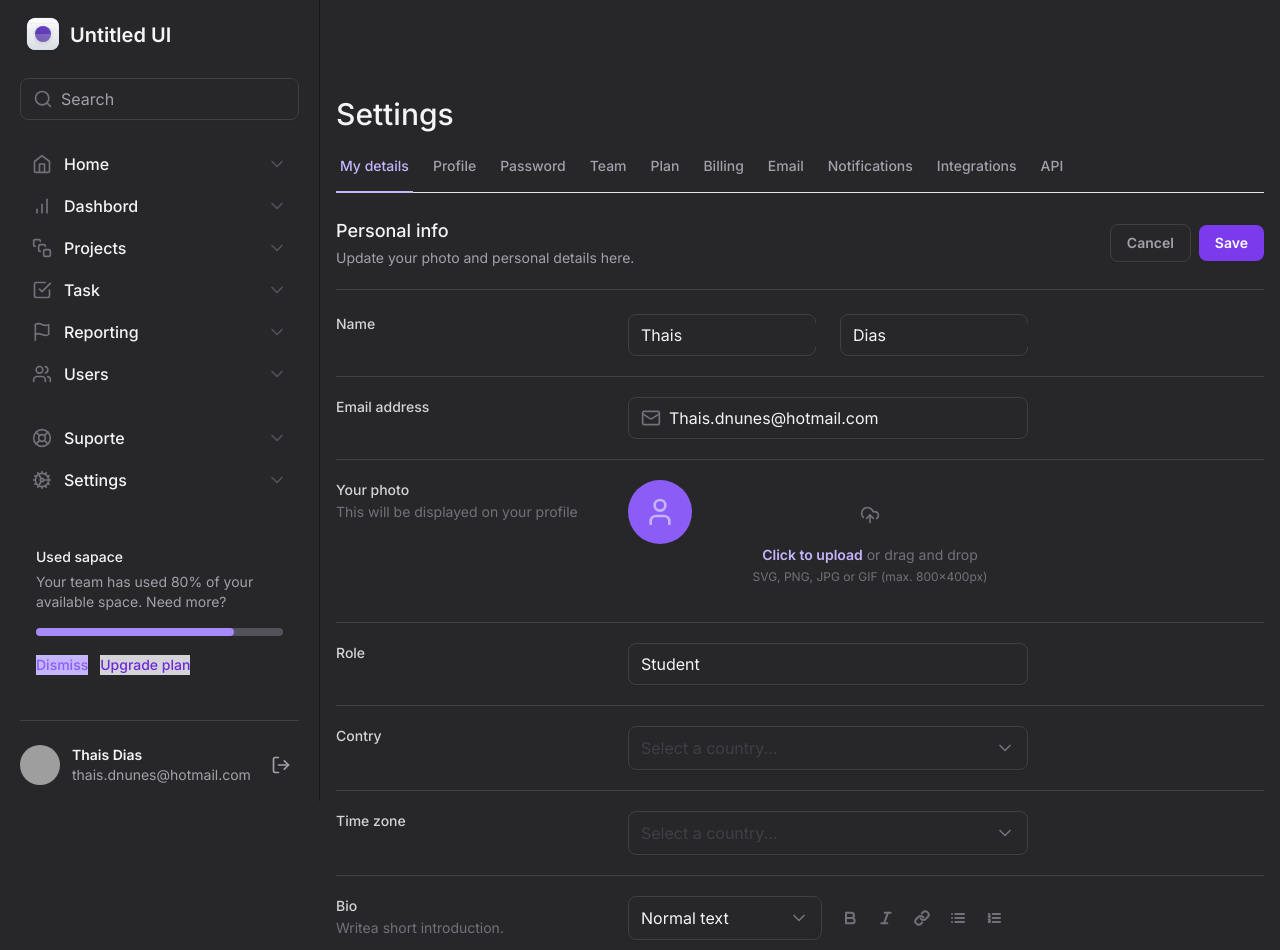
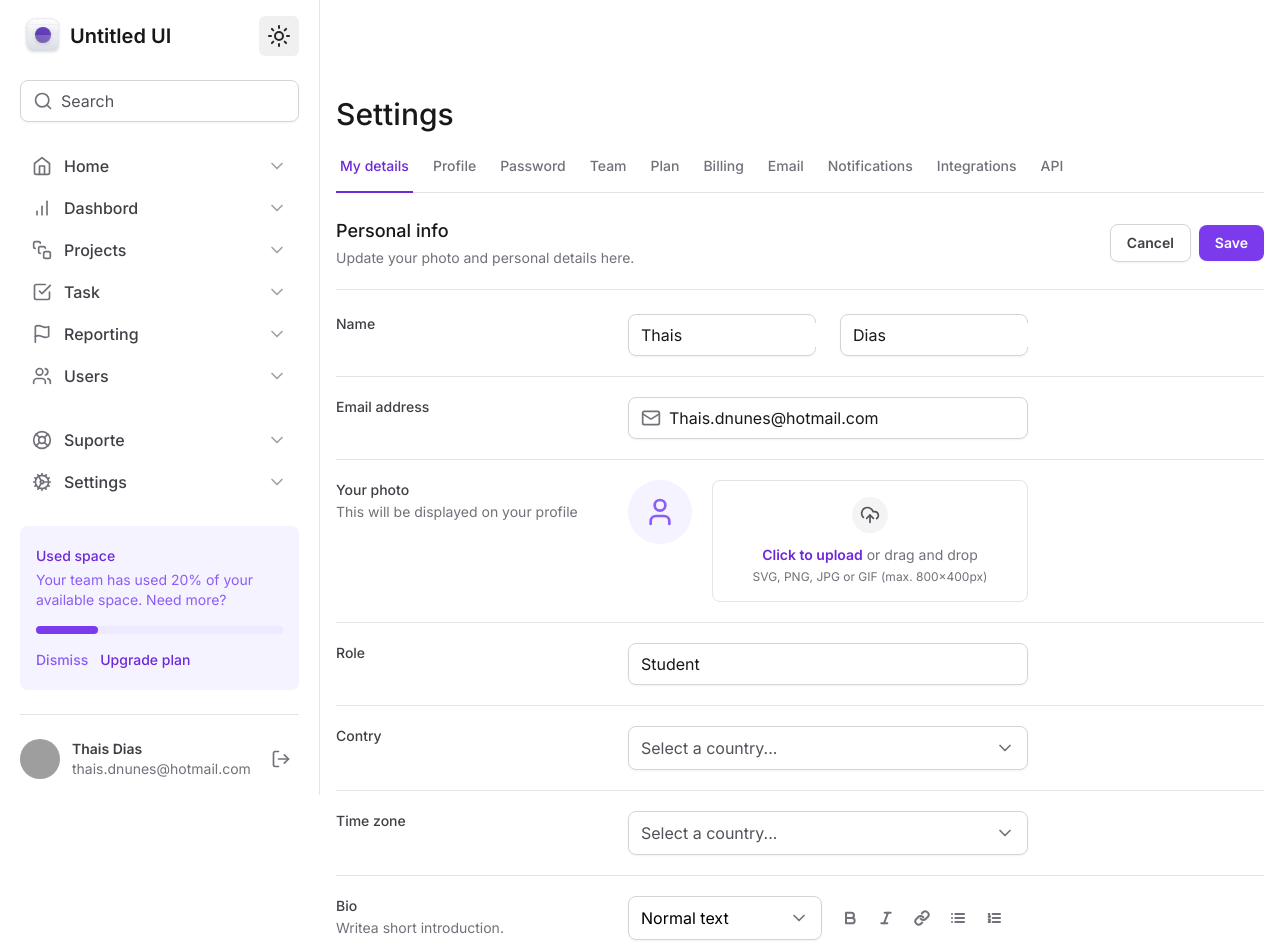
Before and after one commit to Thais-DN/dashboard-tailwind, a Next.js app: page / in a window 1280 px wide. Shown: the top 950 px of the page. Built offline with nearby package versions, Linux system fonts and the light colour scheme; grey boxes are pictures that could not be loaded.

Commit message:
add button dark theme alterando formatação markdown

```diff
--- a/src/app/components/Form/FileInput/FileItem.tsx
+++ b/src/app/components/Form/FileInput/FileItem.tsx
@@ -1,87 +1,114 @@
-import { CheckCircle2, Trash2, UploadCloud } from "lucide-react"
-import { Button } from "../../Button"
-import { formatBytes } from "../../utils/format-bytes"
-import { tv, VariantProps } from "tailwind-variants"
+import { CheckCircle2, Image as ImageIcon, Trash2 } from 'lucide-react'
+import { useMemo } from 'react'
+import { tv, VariantProps } from 'tailwind-variants'
+import { Button } from '../../Button'
 
 const fileItem = tv({
   slots: {
-        container:
-            "group flex items-start gap-4 rounded-lg border border-zinc-200 p-4",
-        icon:
-            "rounded-full border-4 border-violet-100 bg-violet-200 p-2 text-violet-600 dark:border-zinc-700 dark:bg-zinc-800 dark:text-zinc-500",
-        deleteButton: "",
+    base: 'group flex items-start gap-4 rounded-lg border border-zinc-200 p-4',
+    icon: 'relative rounded-full border-4 border-violet-100 bg-violet-200 p-2 text-violet-600 dark:border-zinc-700 dark:bg-zinc-800 dark:text-zinc-500',
+    deleteButton: 'text-zinc-500 hover:text-violet-500',
   },
-
   variants: {
     state: {
       progress: {
-                container: "dark:border-zinc-700",
+        base: 'dark:border-zinc-700',
       },
       complete: {
-                container: "border-violet-500 dark:border-violet-300/30",
+        base: 'border-violet-500 dark:border-violet-300/20',
       },
       error: {
-                container: "bg-error-25 border-error-300 dark:bg-error-500/5 dark:border-error-500/30",
-                icon: "bg-error-100 border-error-50 text-error-600 dark:bg-error-500/5 dark:border-error-500/30 dark:text-error-400",
-                deleteButton: "text-error-700 hover:text-error-900 dark:text-error-400 dark:hover:text-error-300",
+        base: 'bg-error-25 border-error-300 dark:bg-error-500/5 dark:border-error-500/30',
+        icon: 'border-error-50 bg-error-100 text-error-600 dark:bg-error-500/5 dark:border-error-500/30 dark:text-error-400',
+        deleteButton:
+          'text-error-700 hover:text-error-900 dark:text-error-400 dark:hover:text-error-300',
       },
     },
   },
-
   defaultVariants: {
-        state: "progress",
+    state: 'progress',
   },
 })
 
 export interface FileItemProps extends VariantProps<typeof fileItem> {
   name: string
   size: number
+  type: string
 }
 
-export function FileItem({ name, size, state }: FileItemProps) {
-    const { container, icon, deleteButton } = fileItem({ state })
+export function FileItem({ state, name, size, type }: FileItemProps) {
+  const uploadProgress = state === 'complete' ? '100%' : '25%'
+
+  const fileSize = useMemo(() => {
+    const fileSizeInKB = size / 1024
+
+    if (fileSizeInKB > 1024) {
+      const fileSizeInMB = fileSizeInKB / 1024
+
+      return fileSizeInMB.toFixed(1).concat(' MB')
+    }
+
+    return fileSizeInKB.toFixed(1).concat(' KB')
+  }, [size])
+
+  const { base, icon, deleteButton } = fileItem({ state })
 
   return (
-        <div className={container()}>
-            <div className={icon()}>
-                <UploadCloud className="h-4 w-4" />
+    <div className={base()}>
+      <span className={icon()}>
+        <ImageIcon className="h-4 w-4" />
+      </span>
+
+      {state === 'error' ? (
+        <div className="flex flex-1 flex-col items-start gap-1">
+          <div className="flex flex-col leading-relaxed">
+            <span className="text-sm font-medium text-error-700 dark:text-error-400">
+              Upload failed, please try again
+            </span>
+            <span className="text-sm text-error-600 dark:text-error-500">
+              {name}
+            </span>
           </div>
-            {state == "error" ? (
-                <div className="flex flex-1 flex-col items-start gap-1">
-                    <div className="flex flex-col">
-                        <span className="text-sm font-medium text-error-700">
-                            Upload failed, please try again.
-                        </span>
-                        <span className="text-sm text-error-600 dark:text-error-500">{name}</span>
-                    </div>
-                    <button type="button" className="text-sm font-semibold text-error-700 hover:text-error-900 dark:text-error-400 dark:hover:text-error-300">
+
+          <button
+            type="button"
+            className="text-sm font-semibold text-error-700 hover:text-error-900 dark:text-error-400 dark:hover:text-error-300"
+          >
             Try again
           </button>
         </div>
       ) : (
         <div className="flex flex-1 flex-col items-start gap-1">
-                <div className="flex flex-col">
-                    <span className="text-sm font-medium text-zinc-700 dark:text-zinc-100">{name}</span>
-                    <span className="text-sm text-zinc-500 dark:text-zinc-400">{formatBytes(size)}</span>
+          <div className="flex flex-col leading-relaxed">
+            <span className="text-sm font-medium text-zinc-700 dark:text-zinc-100">
+              {name}
+            </span>
+            <span className="text-sm text-zinc-500 dark:text-zinc-400">
+              {fileSize}
+            </span>
           </div>
+
           <div className="flex w-full items-center gap-3">
             <div className="h-2 flex-1 rounded-full bg-zinc-100 dark:bg-zinc-600">
-                        <div className="h-2 rounded-full bg-violet-600 dark:bg-violet-400" style={{width: state == "complete" ? "100%" : "80%" }} />
+              <div
+                className="h-2 rounded-full bg-violet-600 dark:bg-violet-400"
+                style={{ width: uploadProgress }}
+              />
             </div>
             <span className="text-sm font-medium text-zinc-700 dark:text-zinc-300">
-                        {state == "complete" ? "100%" : "80%"}
+              {uploadProgress}
             </span>
           </div>
         </div>
       )}
 
-            {state == "complete" ? (
-                <CheckCircle2 className="h-5 w-5 fill-violet-600 text-white" />
+      {state === 'complete' ? (
+        <CheckCircle2 className="h-5 w-5 fill-violet-600 text-white dark:fill-violet-300 dark:text-zinc-900" />
       ) : (
-                <Button variant="ghost" type="button" className={deleteButton()}>
+        <Button type="button" variant="ghost" className={deleteButton()}>
           <Trash2 className="h-5 w-5" />
         </Button>
       )}
-
     </div>
-    )}
+  )
+}
--- a/src/app/components/Form/FileInput/FileList.tsx
+++ b/src/app/components/Form/FileInput/FileList.tsx
@@ -1,22 +1,27 @@
-"use client"
+'use client'
 
-import { useFileInput } from "./Root"
-import { useAutoAnimate } from '@formkit/auto-animate/react'
-import { FileItem } from "./FileItem"
+import { FileItem } from './FileItem'
+import { useFileInput } from './Root'
 
-export function FileList() {
+export interface FileListProps {}
+
+export function FileList(props: FileListProps) {
   const { files } = useFileInput()
-    const [ parent ] = useAutoAnimate()
 
-    return(
-        <div ref={parent} className="mt-4 space-y-3">
+  if (files.length === 0) {
+    return null
+  }
+
+  return (
+    <div className="mt-4 flex flex-col gap-3">
       {files.map((file) => {
         return (
           <FileItem
             key={file.name}
             name={file.name}
             size={file.size}
-                    state="progress"
+            type={file.type}
+            state="complete"
           />
         )
       })}
--- /dev/null
+++ b/src/app/components/Form/FileInput/TextFormattingToolbar.tsx
@@ -0,0 +1,80 @@
+import React from 'react';
+import { Editor, EditorState, RichUtils } from 'draft-js';
+import { Bold, Italic, Link, List, ListOrdered, Mail } from "lucide-react";
+import { Button } from '../../Button';
+
+interface TextFormattingToolbarProps {
+  text: string;
+  setText: (text: string) => void;
+}
+
+const TextFormattingToolbar: React.FC<TextFormattingToolbarProps> = ({ text, setText }) => {
+
+    const applyFormatting = (before: string, after?: string) => {
+        const textarea = document.getElementById('bio') as HTMLTextAreaElement;
+        const start = textarea.selectionStart;
+        const end = textarea.selectionEnd;
+        const beforeText = text.substring(0, start);
+        const selectedText = text.substring(start, end);
+        const afterText = text.substring(end);
+
+        // Se não houver texto selecionado, aplique a formatação no cursor atual
+        const newText = selectedText.length === 0
+          ? beforeText + before + afterText
+          : beforeText + before + selectedText + (after ?? before) + afterText;
+
+        setText(newText);
+
+        // Ajuste a seleção para que o usuário possa continuar digitando dentro da formatação
+        const newEnd = selectedText.length === 0 ? start + before.length : end + before.length + (after?.length ?? before.length);
+        textarea.setSelectionRange(newEnd, newEnd);
+        textarea.focus();
+      };
+
+
+      const onBold = () => {
+        applyFormatting('**');
+      };
+
+      const onItalic = () => {
+        applyFormatting('*');
+      };
+
+      const onInsertLink = () => {
+        const url = prompt('Enter the URL');
+        if (url) {
+          applyFormatting('[', `](${url})`);
+        }
+      };
+
+      const onList = () => {
+        applyFormatting('* ');
+      };
+
+      const onOrderedList = () => {
+        applyFormatting('1. ');
+      };
+
+
+  return (
+    <div className="flex items-center gap-1">
+      <Button variant="ghost" type="button" onClick={onBold}>
+        <Bold className="h-4 w-4 text-zinc-500" strokeWidth={3}/>
+      </Button>
+      <Button variant="ghost" type="button" onClick={onItalic}>
+        <Italic className="h-4 w-4 text-zinc-500" strokeWidth={3}/>
+      </Button>
+      <Button variant="ghost" type="button" onClick={onInsertLink}>
+        <Link className="h-4 w-4 text-zinc-500" strokeWidth={3}/>
+      </Button>
+      <Button variant="ghost" type="button" onClick={onList}>
+        <List className="h-4 w-4 text-zinc-500" strokeWidth={3}/>
+      </Button>
+      <Button variant="ghost" type="button" onClick={onOrderedList}>
+        <ListOrdered className="h-4 w-4 text-zinc-500" strokeWidth={3}/>
+      </Button>
+    </div>
+  );
+};
+
+export default TextFormattingToolbar;
--- a/src/app/components/Form/FileInput/Trigger.tsx
+++ b/src/app/components/Form/FileInput/Trigger.tsx
@@ -1,25 +1,30 @@
-"use client"
+'use client'
 
-import { UploadCloud } from "lucide-react";
-import { useFileInput } from "./Root";
+import { UploadCloud } from 'lucide-react'
+import { useFileInput } from './Root'
 
-export function Trigger() {
+export interface TriggerProps {}
+
+export function Trigger(props: TriggerProps) {
   const { id } = useFileInput()
 
   return (
     <label
       htmlFor={id}
-            className="group flex flex-1 cursor-pointer flex-col items-center gap-3 rounded-lg border border-zinc-300 dark:border-zinc-800 px-6 py-4 text-center text-zinc-500 shadow-sm hover:border-violet-200 hover:bg-violet-25 hover:text-violet-500 dark:hover:border-zinc-700 dark:hover:bg-zinc-800 dark:hover:text-violet-300"
+      className="group flex w-full flex-1 cursor-pointer flex-col items-center gap-3 rounded-lg border border-zinc-200 px-6 py-4 text-center text-zinc-500 group-focus-within:border-violet-300 group-focus-within:ring-4 group-focus-within:ring-violet-100 hover:border-violet-200 hover:bg-violet-25 hover:text-violet-500 dark:border-zinc-700 dark:text-zinc-400 dark:group-focus-within:border-violet-500 dark:group-focus-within:ring-violet-500/10 dark:hover:border-zinc-700 dark:hover:bg-zinc-800 dark:hover:text-violet-300"
     >
-            <div className="rounded-full border-6 border-zinc-50 bg-zinc-100 p-2 group-hover:border-violet-50 group-hover:bg-violet-100 dark:border-zinc-700 dark:bg-zinc-800 dark:group-hover:border-zinc-600 dark:group-hover:bg-zinc-600">
-                <UploadCloud className="h-5 w-5 text-zinc-600 group-hover:text-violet-600 dark:text-zinc-500 dark:group-hover:bg-zinc-300" />
-            </div>
+      <span className="relative rounded-full border-6 border-zinc-50 bg-zinc-100 p-2 group-hover:border-violet-50 group-hover:bg-violet-100 dark:border-zinc-700 dark:bg-zinc-800 dark:group-hover:border-zinc-600 dark:group-hover:bg-zinc-700">
+        <UploadCloud className="h-5 w-5 text-zinc-600 group-hover:text-violet-600 dark:text-zinc-500 dark:group-hover:text-violet-300" />
+      </span>
 
       <div className="flex flex-col items-center gap-1">
         <span className="text-sm">
-                    <span className="font-semibold text-violet-700 dark:text-violet-300">Click to upload</span>{' '}
+          <span className="font-semibold text-violet-700 dark:text-violet-300">
+            Click to upload
+          </span>{' '}
           or drag and drop
         </span>
+
         <span className="text-xs">SVG, PNG, JPG or GIF (max. 800x400px)</span>
       </div>
     </label>
--- a/src/app/components/Sidebar/UsedSpaceWidget.tsx
+++ b/src/app/components/Sidebar/UsedSpaceWidget.tsx
@@ -1,24 +1,36 @@
-export function UsedSpaceWidget() {
+export interface UsedSpaceWidgetProps {}
+
+export function UsedSpaceWidget(props: UsedSpaceWidgetProps) {
   return (
-        <div className="flex flex-col gap-4 rounded-lg bg-violet-50 dark:bg-zinc-800 px-4 py-5">
-                <div className="space-y-1">
-                    <span className="text-sm/5 font-medium text-violet-700 dark:text-zinc-100">
-                        Used sapace
+    <div className="flex flex-col gap-4 rounded-lg bg-violet-50 px-4 py-5 dark:bg-zinc-800">
+      <div className="flex flex-col gap-1">
+        <span className="text-sm font-medium leading-5 text-violet-700 dark:text-zinc-100">
+          Used space
         </span>
-                    <p className="text-sm/5 text-violet-500 dark:text-zinc-400">
-                        Your team has used 80% of your available space. Need more?
-                    </p>
+        <span className="text-sm leading-5 text-violet-500 dark:text-zinc-400">
+          Your team has used 20% of your available space. Need more?
+        </span>
       </div>
 
       <div className="h-2 rounded-full bg-violet-100 dark:bg-zinc-600">
-                    <div className="h-2 w-4/5 rounded-full bg-violet-600 dark:bg-violet-400"/>
+        <div className="h-2 w-1/4 rounded-full bg-violet-600 dark:bg-violet-400" />
       </div>
 
-                <div className="space-x-3">
-                    <button type="button" className="text-sm font-medium text-violet-500 hover:text-violet-700 dark:bg-violet-300 dark:hover:text-violet-100">Dismiss</button>
-                    <button type="button" className="text-sm font-medium text-violet-700 hover:text-violet-900 dark:bg-zinc-300 dark:hover:text-violet-200">Upgrade plan</button>
+      <div className="flex gap-3">
+        <button
+          type="button"
+          className="text-sm font-medium text-violet-500 dark:text-violet-300 hover:text-violet-700 dark:hover:text-violet-100"
+        >
+          Dismiss
+        </button>
+
+        <button
+          type="button"
+          className="text-sm font-medium text-violet-700 dark:text-zinc-300 hover:text-violet-700 dark:hover:text-violet-300"
+        >
+          Upgrade plan
+        </button>
       </div>
     </div>
-
   )
 }
--- a/src/app/components/Sidebar/index.tsx
+++ b/src/app/components/Sidebar/index.tsx
@@ -9,17 +9,22 @@ import { Profile } from "./Profile";
 import { InputControl, InputPrefix, InputRoot } from "../Input";
 import * as Collapsible from "@radix-ui/react-collapsible";
 import { Button } from "../Button";
+import React from 'react';
+import ThemeToggle from "../utils/ThemeToggle";
 
 export function Sidebar() {
     return (
         <Collapsible.Root className="flex flex-col gap-6 border-r border-zinc-200 dark:border-zinc-900 p-4 fixed left-0 top-0 right-0 z-20 bg-white dark:bg-zinc-800 data-[state=open]:bottom-0 lg:data-[state=close]:bottom-0 lg:right-auto lg:w-80 lg:border-r lg:px-5 lg:py-8>">
            <div className="flex items-center justify-between">
                 <Logo />
+                <div className="space-x-2">
+                    <ThemeToggle />
                     <Collapsible.Trigger asChild className="lg:hidden">
                         <Button variant="ghost">
                             <Menu className="h-6 w-6" />
                         </Button>
                     </Collapsible.Trigger>
+                </div>
            </div>
 
            <Collapsible.Content forceMount className="flex flex-1 flex-col gap-6 data-[state=closed]:hidden lg:data-[state=closed]:flex">
--- /dev/null
+++ b/src/app/components/utils/ThemeToggle.tsx
@@ -0,0 +1,29 @@
+import { Moon, Sun } from 'lucide-react';
+import React, { useState, useEffect } from 'react';
+
+const ThemeToggle: React.FC = () => {
+  const [darkMode, setDarkMode] = useState(false);
+
+  useEffect(() => {
+    const isDarkMode = localStorage.getItem('darkMode') === 'true';
+    setDarkMode(isDarkMode);
+  }, []);
+
+  useEffect(() => {
+    localStorage.setItem('darkMode', darkMode.toString());
+    document.documentElement.classList.toggle('dark', darkMode);
+  }, [darkMode]);
+
+  const toggleDarkMode = () => setDarkMode(!darkMode);
+
+  return (
+    <button
+      onClick={toggleDarkMode}
+      className={`p-2 rounded-md text-zinc-800 hover:bg-zinc-200 bg-zinc-500/10 dark:hover:bg-zinc-500/20 dark:text-violet-300 ${darkMode ? 'bg-zinc-800' : 'bg-zinc-200'}`}
+    >
+      {darkMode ? <Moon /> : <Sun />}
+    </button>
+  );
+};
+
+export default ThemeToggle;
--- a/src/app/page.tsx
+++ b/src/app/page.tsx
@@ -1,13 +1,21 @@
+"use client"
 import { SettingsTabs } from "./components/SettingsTabs";
 import * as Input from "./components/Input"
 import * as FileInput from "./components/Form/FileInput/Index"
-import { Bold, Italic, Link, List, ListOrdered, Mail } from "lucide-react";
+import { Mail } from "lucide-react";
 import { Select } from "./components/Form/Select";
 import { SelectItem } from "./components/Form/Select/SelectItem";
 import { Textarea } from "./components/Form/Select/Textarea";
 import { Button } from "./components/Button";
+import { useState } from "react";
+import TextFormattingToolbar from "./components/Form/FileInput/TextFormattingToolbar";
 
 export default function Home() {
+    const [text, setText] = useState('');
+    const handleChange = (event: React.ChangeEvent<HTMLTextAreaElement>) => {
+        setText(event.target.value);
+    };
+
     return (
         <>
             <h1 className="text-3xl font-medium text-zinc-900 dark:text-zinc-100">Settings</h1>
@@ -122,33 +130,19 @@ export default function Home() {
                         </label>
                         <div className="space-y-3">
                             <div className="grid gap-3 grid-cols-2">
-                            <Select placeholder="" defaultValue="normal">
-                                <SelectItem value="normal" defaultChecked text="Normal text" />
-                                <SelectItem value="md" text="Markdown" />
-                            </Select>
-
-                                <div className="flex items-center gap-1">
-                                    <Button variant="ghost" type="button">
-                                        <Bold className="h-4 w-4 text-zinc-500" strokeWidth={3}/>
-                                    </Button>
-                                    <Button variant="ghost" type="button">
-                                        <Italic className="h-4 w-4 text-zinc-500" strokeWidth={3}/>
-                                    </Button>
-                                    <Button variant="ghost" type="button">
-                                        <Link className="h-4 w-4 text-zinc-500" strokeWidth={3}/>
-                                    </Button>
-                                    <Button variant="ghost" type="button">
-                                        <List className="h-4 w-4 text-zinc-500" strokeWidth={3}/>
-                                    </Button>
-                                    <Button variant="ghost" type="button">
-                                        <ListOrdered className="h-4 w-4 text-zinc-500" strokeWidth={3}/>
-                                    </Button>
-                                </div>
+                                <Select placeholder="" defaultValue="normal">
+                                    <SelectItem value="normal" defaultChecked text="Normal text" />
+                                    <SelectItem value="md" text="Markdown" />
+                                </Select>
+                                <TextFormattingToolbar text={text} setText={setText} />
                             </div>
 
                             <Textarea
-                                id="bio"
-                                defaultValue="I'm a Product Designer based in Melbourne, Australia. I specialise in UX/UI design, brand strategy, and Webflow development."
+                                 id="bio"
+                                 value={text}
+                                 onChange={handleChange}
+                                 placeholder="
+                                 converting, but in markdown..."
                             />
                         </div>
                     </div>
```
Lines whose indentation alone changed are shown as unchanged.
